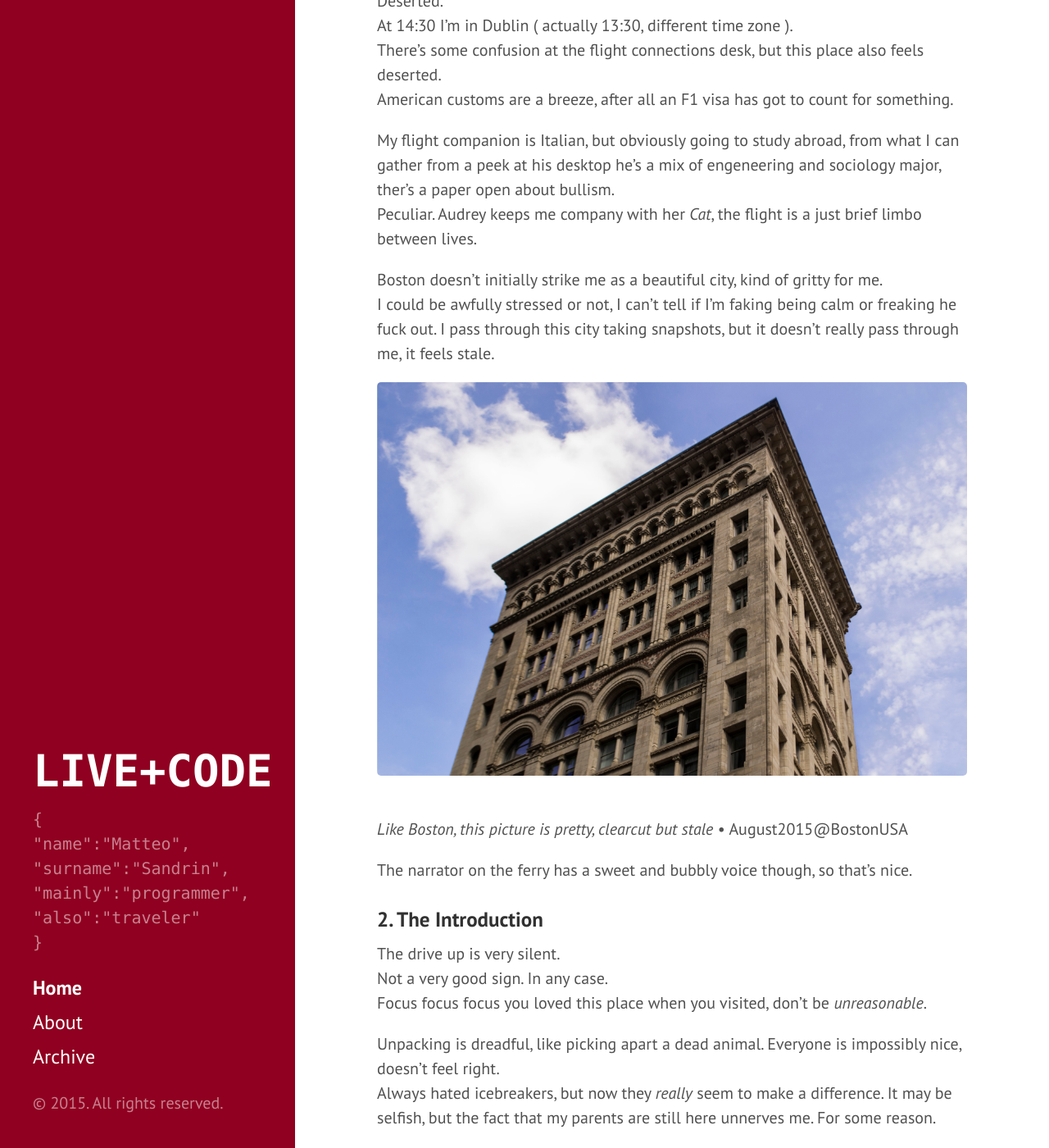
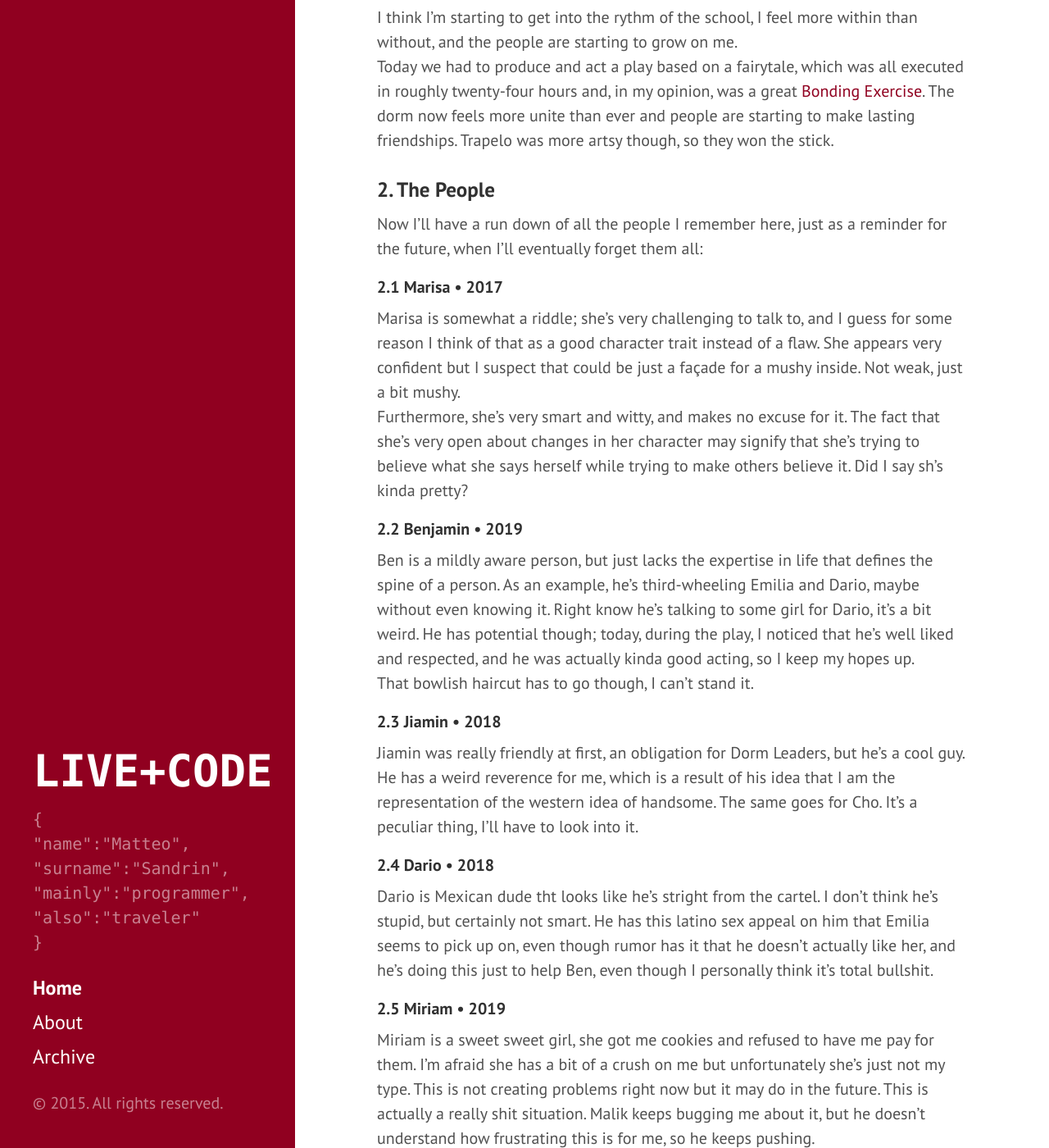
Before and after one commit to matteosandrin/matteosandrin.github.io, a Jekyll site: the page built from index.html, in a window 1280 px wide and 1400 px high, scrolled down 325 px. Shown: the whole window at 82% size. Built offline with Jekyll 4.4.1, drawn with Linux system fonts in a browser that asks for light colours; Markdown is read by kramdown in place of the engine named in the settings; the list of posts is cut into pages by our own code; some of the changed text lies outside the part shown.

Commit message:
New post

```diff
--- /dev/null
+++ b/_posts/15-09-06-the-stranded-programmer-the-bonding-exercise.md
@@ -0,0 +1,35 @@
+---
+layout: post
+title: The Stranded Programmer • The Bonding Exercise
+---
+
+__Week 1 • Day 7__
+
+### 1. Adapting To The Environment
+I think I'm starting to get into the rythm of the school, I feel more within than without, and the people are starting to grow on me.
+Today we had to produce and act a play based on a fairytale, which was all executed in roughly twenty-four hours and, in my opinion, was a great [Bonding Exercise](/2015/09/06/the-stranded-programmer-the-bonding-exercise/). The dorm now feels more unite than ever and people are starting to make lasting friendships. Trapelo was more artsy though, so they won the stick.
+### 2. The People
+Now I'll have a run down of all the people I remember here, just as a reminder for the future, when I'll eventually forget them all:
+
+##### 2.1 Marisa • 2017
+Marisa is somewhat a riddle; she's very challenging to talk to, and I guess for some reason I think of that as a good character trait instead of a flaw. She appears very confident but I suspect that could be just a façade for a mushy inside. Not weak, just a bit mushy.
+Furthermore, she's very smart and witty, and makes no excuse for it. The fact that she's very open about changes in her character may signify that she's trying to believe what she says herself while trying to make others believe it.
+Did I say sh's kinda pretty?
+
+##### 2.2 Benjamin • 2019
+Ben is a mildly aware person, but just lacks the expertise in life that defines the spine of a person. As an example, he's third-wheeling Emilia and Dario, maybe without even knowing it. Right know he's talking to some girl for Dario, it's a bit weird. He has potential though; today, during the play, I noticed that he's well liked and respected, and he was actually kinda good acting, so I keep my hopes up.
+That bowlish haircut has to go though, I can't stand it.
+
+##### 2.3 Jiamin • 2018
+Jiamin was really friendly at first, an obligation for Dorm Leaders, but he's a cool guy. He has a weird reverence for me, which is a result of his idea that I am the representation of the western idea of handsome. The same goes for Cho. It's a peculiar thing, I'll have to look into it.
+
+##### 2.4 Dario • 2018
+Dario is Mexican dude tht looks like he's stright from the cartel. I don't think he's stupid, but certainly not smart. He has this latino sex appeal on him that Emilia seems to pick up on, even though rumor has it that he doesn't actually like her, and he's doing this just to help Ben, even though I personally think it's total bullshit.
+
+##### 2.5 Miriam • 2019
+Miriam is a sweet sweet girl, she got me cookies and refused to have me pay for them. I'm afraid she has a bit of a crush on me but unfortunately she's just not my type. This is not creating problems right now but it may do in the future. This is actually a really shit situation.
+Malik keeps bugging me about it, but he doesn't understand how frustrating this is for me, so he keeps pushing.
+
+
+
+**I'm tired now, so I think I'll complete this list another time.**
```
Also changed, not shown: _posts/15-08-31-the-stranded-programmer-opening-remarks.md (renamed from _posts/15-08-31-the-stranded-programmer-•-week-1-•-day-1.md, +2 -3 lines).
